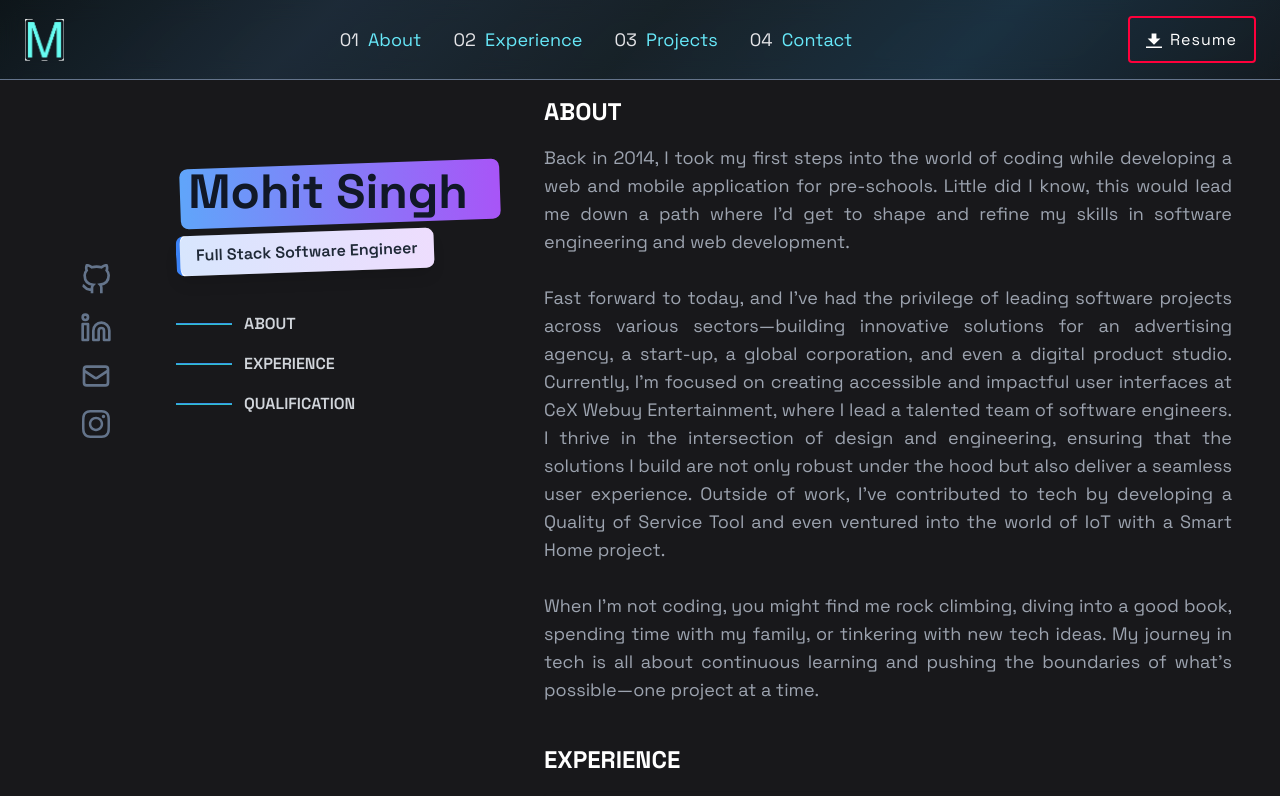
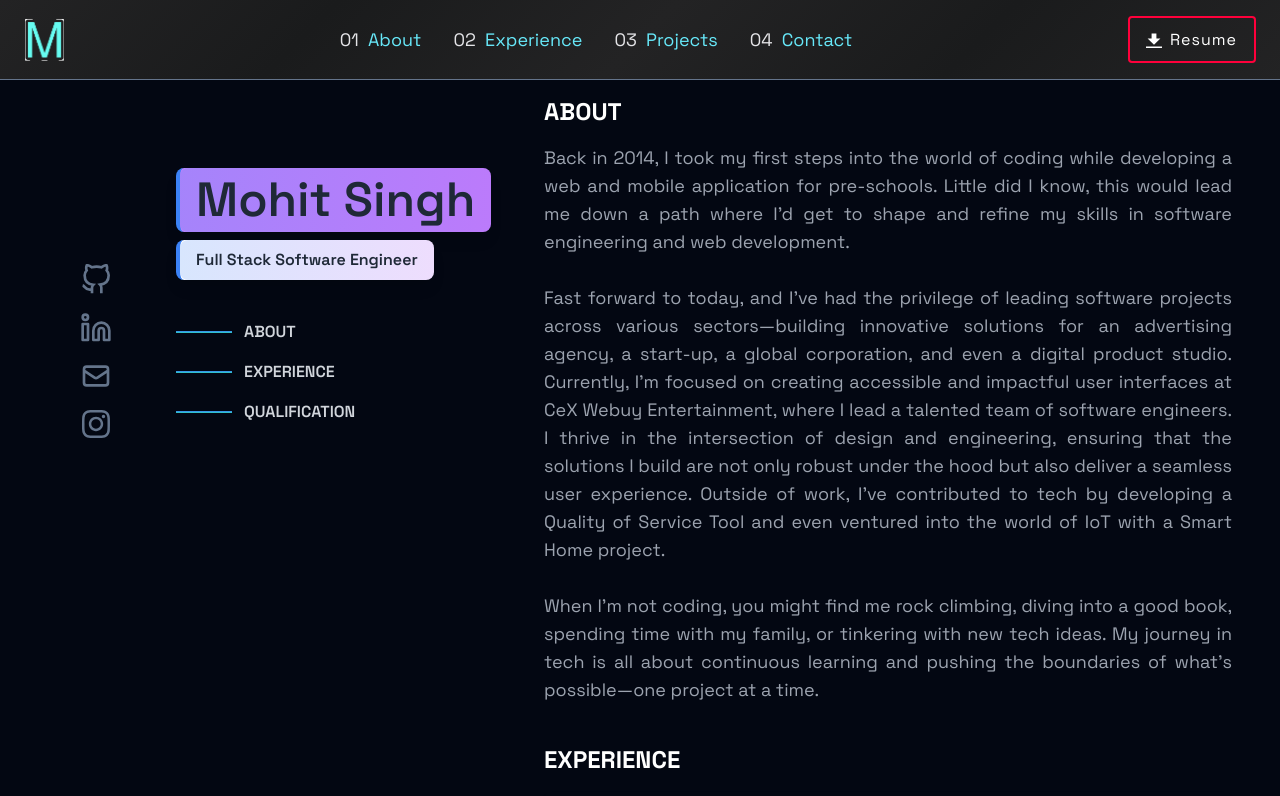
Before and after one commit to mohit-gogitter/v2, a Next.js app: page /explore/about in a window 1280 px wide. Shown: the top 796 px of the page. Built offline with nearby package versions, Linux system fonts and the light colour scheme; a web font is replaced by a local one.

Commit message:
modified bg color

```diff
--- a/app/explore/about/page.tsx
+++ b/app/explore/about/page.tsx
@@ -33,7 +33,7 @@ const About = () => {
   }, []);
 
   return (
-    <div className="bg-zinc-900 pb-4 ">
+    <div className="bg-gray-950 pb-4 ">
       <div className="md:grid md:grid-cols-8">
         <div className="md:mt-32 webkit-center col-span-1">
           <div className="hidden md:inline-block fixed">
@@ -106,12 +106,14 @@ const About = () => {
           <div className="md:grid md:grid-cols-3 gap-4">
             <div className="block md:col-span-1 sticky-div p-4">
               <div id="nameandrole" className="md:mt-14">
-                <h1 className="text-5xl font-bold text-gray-900 relative mb-1">
-                  <span className="relative z-10">&nbsp;Mohit Singh</span>
-                  <span className="absolute top-0 left-0 w-72 md:w-80 h-full bg-gradient-to-r from-blue-400 to-purple-500 rounded-lg transform -rotate-2 -translate-y-1 translate-x-1 z-0"></span>
-                  <span className="block h-1 bg-gradient-to-r from-purple-500 to-blue-400 mt-2 transform scale-x-0 origin-left transition-transform duration-500 ease-in-out group-hover:scale-x-100"></span>
+                <h1 className="relative inline-block text-5xl font-medium text-gray-800 bg-purple-400 px-4 py-2 rounded-lg shadow-lg border-l-4 border-blue-500">
+                  <span className="absolute inset-0 w-full h-full bg-gradient-to-r from-blue-500 to-purple-500 opacity-20 rounded-lg"></span>
+                  <span className="relative z-10 font-semibold">
+                   Mohit Singh
+                  </span>
                 </h1>
-                <h4 className="relative inline-block text-l font-medium text-gray-800 bg-white px-4 py-2 rounded-lg shadow-lg border-l-4 border-blue-500 transform -rotate-2">
+                <br/>
+                <h4 className="relative inline-block text-l font-medium text-gray-800 bg-white mt-2 px-4 py-2 rounded-lg shadow-lg border-l-4 border-blue-500">
                   <span className="absolute inset-0 w-full h-full bg-gradient-to-r from-blue-500 to-purple-500 opacity-20 rounded-lg"></span>
                   <span className="relative z-10 font-semibold">
                     Full Stack Software Engineer
--- a/app/explore/footer.tsx
+++ b/app/explore/footer.tsx
@@ -1,3 +1,4 @@
+"use client";
 const Footer = () => {
   return (
     <div>
--- a/app/globalcomponents/image_square.tsx
+++ b/app/globalcomponents/image_square.tsx
@@ -7,7 +7,7 @@ export default function MyImage() {
     <div className="justify-center items-center mt-9 md:mt-0">
       <div className="relative w-64 h-64 md:w-80 md:h-80 group">
         {/* Stylish border */}
-        <div className="absolute inset-0 bg-gradient-to-br from-cyan-900 to-gray-900 rounded-sm transform rotate-6 scale-105 group-hover:scale-110 transition duration-300"></div>
+        <div className="absolute inset-0 bg-gradient-to-br from-sky-300 to-gray-900 rounded-sm transform rotate-6 scale-105 group-hover:scale-110 transition duration-300"></div>
 
         {/* Image with shadow and effect */}
         <div className="relative w-full h-full bg-white rounded-sm overflow-hidden shadow-lg">
--- a/app/globals.css
+++ b/app/globals.css
@@ -15,13 +15,21 @@ html {
 html,
 body {
   font-family: "Space Grotesk", sans-serif;
-  background: linear-gradient(
+  /* background: linear-gradient(
     135deg,
     #0e161a,
     #223242,
     #151d20,
     #163040,
     #0e1113
+  ); */
+  background: linear-gradient(
+    135deg,
+    rgb(7, 12, 27),
+    #13181c,
+    rgb(3, 6, 14),
+    #13181c,
+    rgb(7, 12, 27)
   );
   color: theme("colors.foreground");
 }
@@ -174,11 +182,11 @@ a {
   z-index: 50; /* Ensure it stays above other content */
   background: linear-gradient(
     135deg,
-    rgba(14, 22, 26, 0.6),
-    rgba(34, 50, 66, 0.6),
-    rgba(21, 29, 32, 0.6),
-    rgba(22, 48, 64, 0.6),
-    rgba(14, 17, 19, 0.6)
+    rgb(35, 35, 36),
+    #1a1b1c,
+    rgb(35, 35, 36),
+    #1a1b1c,
+    rgb(35, 35, 36)
   );
   backdrop-filter: blur(
     10px
--- a/app/page.tsx
+++ b/app/page.tsx
@@ -121,7 +121,7 @@ const Home = () => {
                 </a>
                 <a></a>
               </div>
-              <div className="flex justify-center space-x-4 mt-6">
+              <div className="flex justify-center space-x-4 mt-9">
                 <Link
                   href="../explore/about"
                   className="rgb-button text-white font-bold py-4 px-8 rounded-2xl shadow-full transform transition-transform duration-300 hover:scale-110"
```
